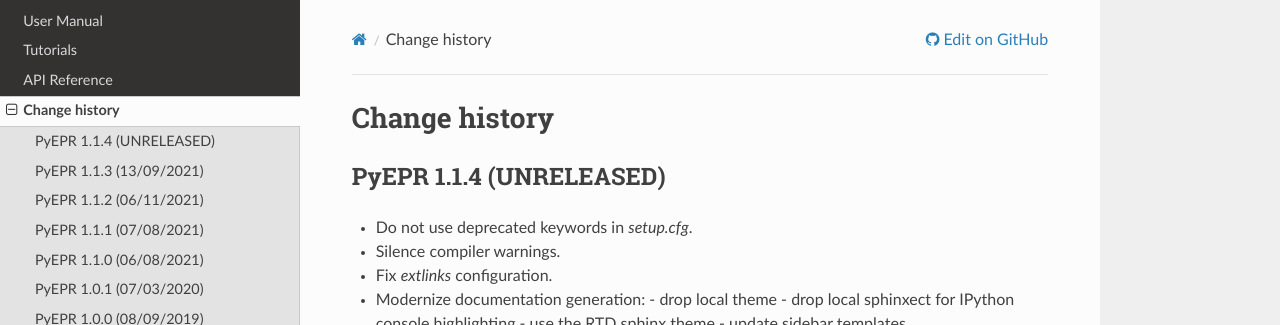
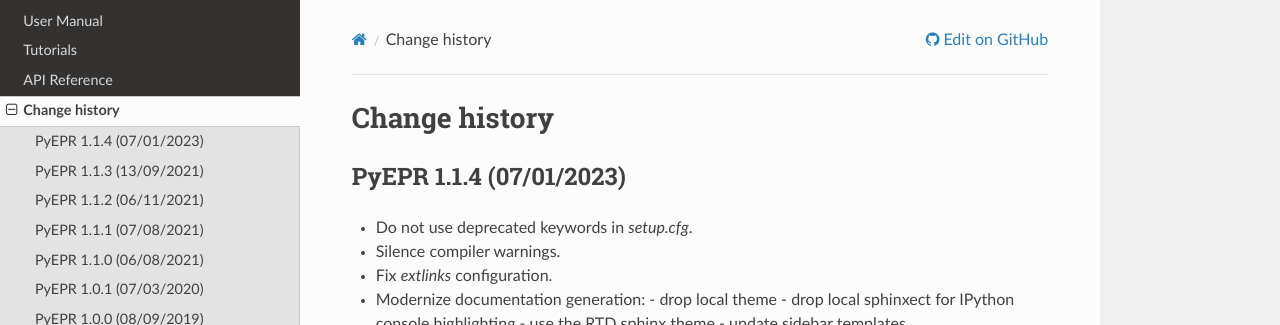
Before and after one commit to avalentino/pyepr, a Sphinx documentation site: the page built from doc/NEWS.rst, in a window 1280 px wide and 900 px high. Shown: the top 325 px of the window. Built offline with Sphinx 7.4.7 and the Read the Docs theme 2.0.0, drawn with Linux system fonts in a browser that asks for light colours; formulas are drawn with MathJax 3.

Commit message:
Set version number to v1.1.4

```diff
--- a/doc/NEWS.rst
+++ b/doc/NEWS.rst
@@ -1,7 +1,7 @@
 Change history
 ==============
 
-PyEPR 1.1.4 (UNRELEASED)
+PyEPR 1.1.4 (07/01/2023)
 ------------------------
 
 * Do not use deprecated keywords in `setup.cfg`.
```
Also changed, not shown: 1 other file.
